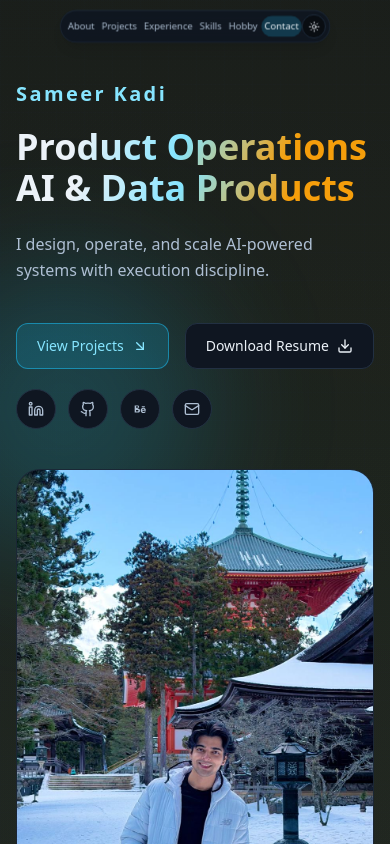
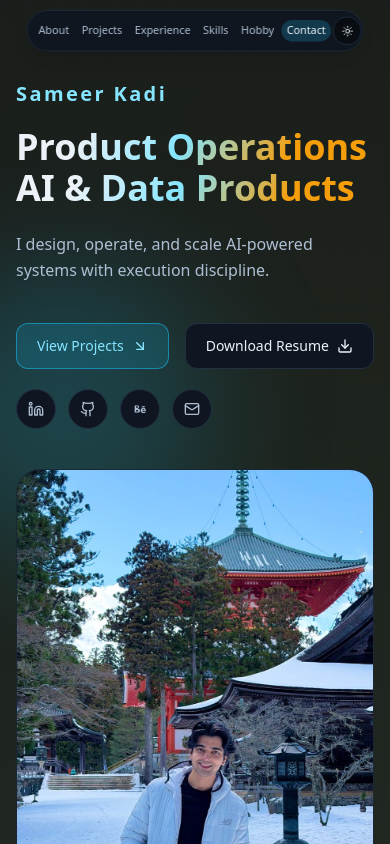
Before and after one commit to sam24eer/Portfolio, a Next.js app: page / in a window 390 px wide. Shown: the top 844 px of the page. Built offline with nearby package versions, Linux system fonts and the light colour scheme.

Commit message:
Increase mobile navbar size while preserving fit

```diff
--- a/components/ui/Navbar.tsx
+++ b/components/ui/Navbar.tsx
@@ -201,7 +201,7 @@ export default function Navbar() {
 
   return (
     <div className="fixed inset-x-0 top-2.5 z-50 px-2 md:top-4 md:px-3">
-      <div className="mx-auto flex w-fit max-w-full items-center gap-0.5 rounded-full border border-line/70 bg-panel/85 px-1.5 py-1.5 shadow-lg backdrop-blur-md max-[430px]:gap-0 max-[430px]:px-1 max-[430px]:py-1 max-[430px]:scale-[0.9] max-[430px]:origin-top max-[390px]:scale-[0.86] sm:gap-1 sm:px-2 sm:py-2">
+      <div className="mx-auto flex w-fit max-w-full items-center gap-0.5 rounded-full border border-line/70 bg-panel/85 px-1.5 py-1.5 shadow-lg backdrop-blur-md max-[430px]:gap-0.5 max-[430px]:px-1.5 max-[430px]:py-1.5 max-[430px]:scale-[0.94] max-[430px]:origin-top max-[390px]:scale-[0.9] sm:gap-1 sm:px-2 sm:py-2">
         {navItems.map((item) => {
           const isActive = activeSection === item.href.replace('#', '');
           return (
@@ -209,7 +209,7 @@ export default function Navbar() {
               key={item.href}
               href={item.href}
               onClick={(event) => onNavClick(event, item.href)}
-              className={`focus-ring whitespace-nowrap rounded-full px-1.5 py-1 text-[11px] font-medium transition max-[430px]:px-1 max-[430px]:text-[11px] sm:px-3 sm:py-1.5 sm:text-xs md:px-4 ${
+              className={`focus-ring whitespace-nowrap rounded-full px-1.5 py-1 text-[11px] font-medium transition max-[430px]:px-1.5 max-[430px]:text-xs sm:px-3 sm:py-1.5 sm:text-xs md:px-4 ${
                 isActive ? 'bg-brand/20 text-text' : 'text-muted hover:bg-brand/15 hover:text-text'
               }`}
               aria-current={isActive ? 'page' : undefined}
@@ -222,7 +222,7 @@ export default function Navbar() {
         <button
           type="button"
           onClick={toggleTheme}
-          className="focus-ring ml-0.5 inline-flex h-7 w-7 shrink-0 items-center justify-center rounded-full border border-line bg-base text-text transition hover:border-brand/50 max-[430px]:ml-0 max-[430px]:h-7 max-[430px]:w-7 sm:ml-1 sm:h-8 sm:w-8"
+          className="focus-ring ml-0.5 inline-flex h-7 w-7 shrink-0 items-center justify-center rounded-full border border-line bg-base text-text transition hover:border-brand/50 max-[430px]:ml-0 max-[430px]:h-8 max-[430px]:w-8 sm:ml-1 sm:h-8 sm:w-8"
           aria-label={theme === 'dark' ? 'Switch to light mode' : 'Switch to dark mode'}
           title={theme === 'dark' ? 'Switch to light mode' : 'Switch to dark mode'}
         >
```
